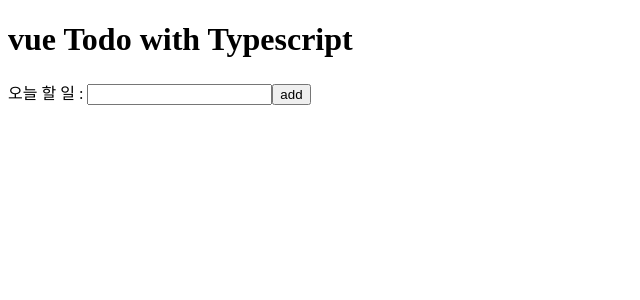
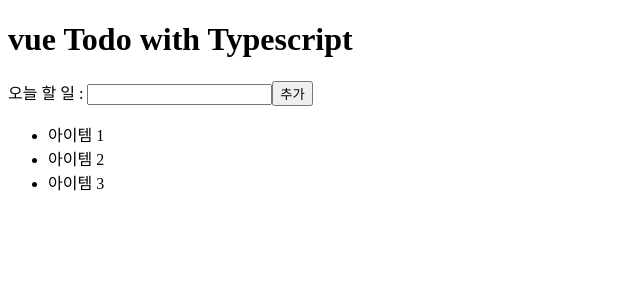
Before and after one commit to MINGDY98/studytypescriptwithvue, a Vue app: page / in a window 1280 px wide. Shown: the top 300 px of the page, without its empty margins (0-640 px from the left). Built offline with nearby package versions, Linux system fonts and the light colour scheme.

Commit message:
[feat] input 타입 작성하기

```diff
--- a/src/App.vue
+++ b/src/App.vue
@@ -1,7 +1,22 @@
 <template>
   <div>
-    <h1>vue Todo with Typescript</h1>
-    <todo-input :item="todoText" @input="updateTodoText"></todo-input>
+    <header>
+      <h1>vue Todo with Typescript</h1>
+    </header>
+    <main>
+      <todo-input
+        :item="todoText"
+        @input="updateTodoText"
+        @add="addTodoItem"
+      ></todo-input>
+      <div>
+        <ul>
+          <li>아이템 1</li>
+          <li>아이템 2</li>
+          <li>아이템 3</li>
+        </ul>
+      </div>
+    </main>
   </div>
 </template>
 
@@ -17,8 +32,16 @@ export default Vue.extend({
     };
   },
   methods: {
-    updateTodoText(value: any) {
+    updateTodoText(value: string) {
       this.todoText = value;
+    },
+    addTodoItem() {
+      const value = this.todoText;
+      localStorage.setItem(value, value);
+      this.initTodoText();
+    },
+    initTodoText() {
+      this.todoText = "";
     },
   },
 });
--- a/src/components/TodoInput.vue
+++ b/src/components/TodoInput.vue
@@ -2,7 +2,7 @@
   <div>
     <label for="todo-input">오늘 할 일 : </label>
     <input id="todo-input" type="text" :value="item" @input="handleInput" />
-    <button @click="addTodo" type="button">add</button>
+    <button @click="addTodo" type="button">추가</button>
   </div>
 </template>
 
@@ -10,18 +10,36 @@
 import Vue from "vue";
 
 export default Vue.extend({
-  props: ["item"],
+  //props: ["item"],
+  props: {
+    item: {
+      type: String,
+      required: true,
+    },
+  },
   methods: {
-    handleInput(event: any) {
+    handleInput(event: InputEvent) {
       //no implicity has an any type
       //"strict": true,
       //"noImplicitAny": true,
       //위 둘 중 하나라도 true를 하면 noImplictAny가 true가 됨 (기본은 noImplictAny: false)
-      event.target.value;
-      this.$emit("input", event.target.value);
+      //console.log(event); => console을 찍을 경우 InputEvent로 타입이 찍혀서 타입을 알아낼 수 있다.
+
+      //강의 소제목 : 인풋 컴포넌트 프롭스 속성 유효성 검사 및 타입 정의 -
+      //object is possiblt null이 나온다면 null이 아니라는 것을 보장해야함.
+
+      /** 방법 1 : 하나하나 if문을 대입해준다.
+       * if(!event.target){
+       *   return;
+       * }
+       *
+       */
+      /** 방법 2 : 이벤트 type을 명시적으로 선언해준다. */
+      const eventTarget = event.target as HTMLInputElement;
+      this.$emit("input", eventTarget.value); //여기서 보낸 값이 string이기에 App파일의 updateTodoText도 바꿔줌.
     },
     addTodo() {
-      console.log("add");
+      this.$emit("add");
     },
   },
 });
```
